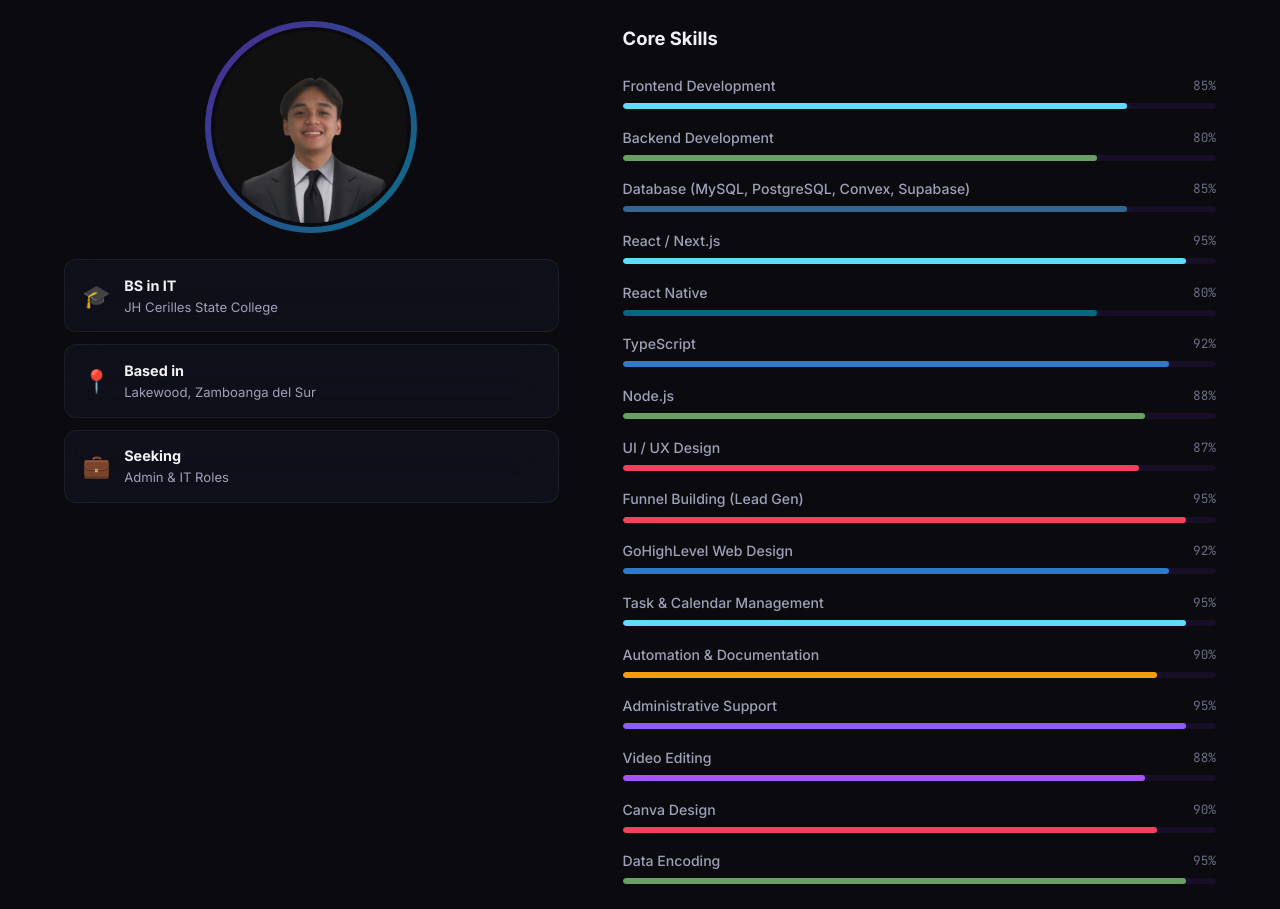
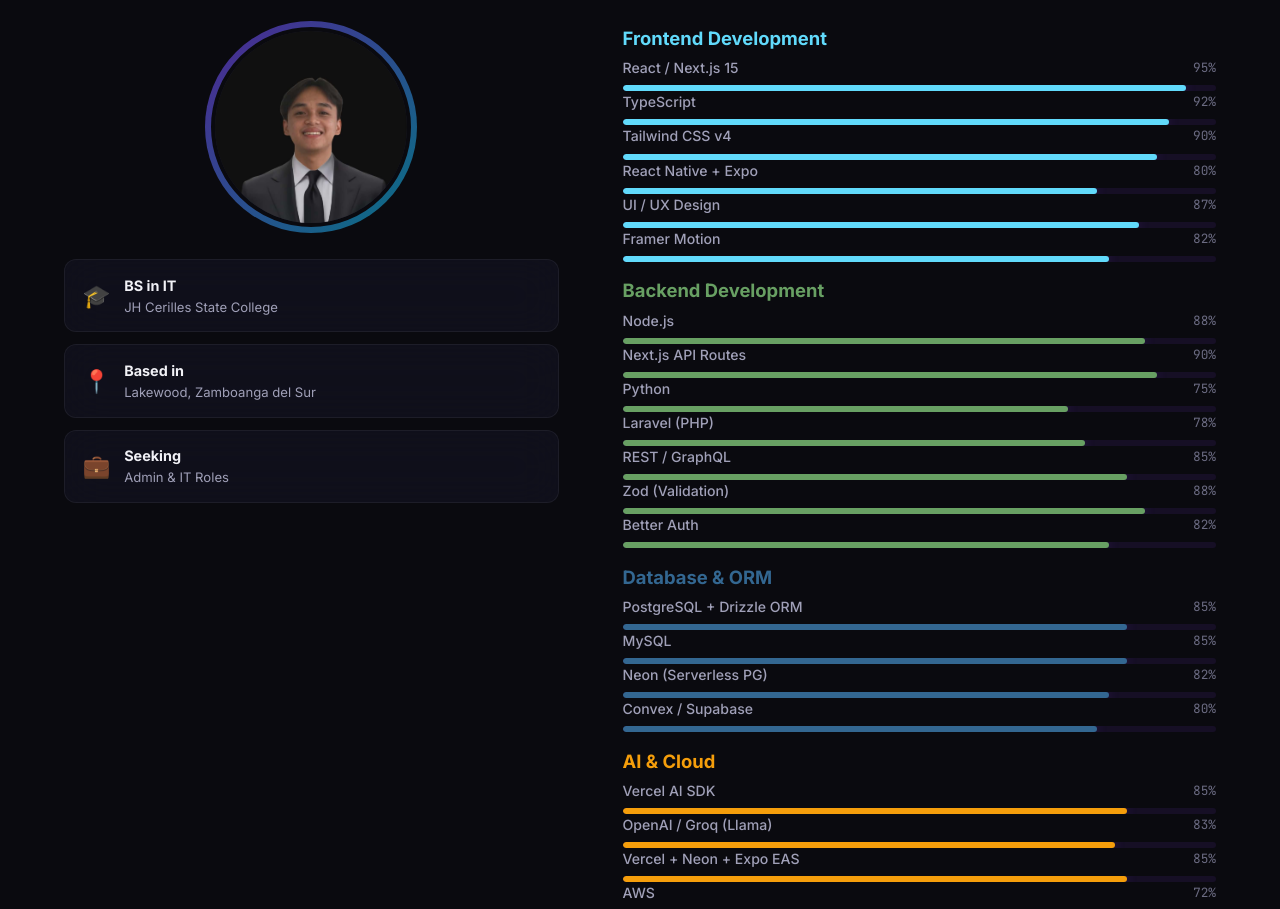
Before and after one commit to 4ng3lou/Angelou-Portfolio, a Next.js app: page / in a window 1280 px wide. Shown: the part 1100-2009 px from the top of the page. Built offline with nearby package versions, Linux system fonts and the light colour scheme.

Commit message:
Add Laravel skill and categorize skills section

```diff
--- a/src/components/About.tsx
+++ b/src/components/About.tsx
@@ -5,23 +5,90 @@
 import SectionHeading from "./SectionHeading";
 import styles from "./About.module.css";
 
-const skills = [
-    { name: "Frontend Development", level: 85, color: "#61dafb" },
-    { name: "Backend Development", level: 80, color: "#68a063" },
-    { name: "Database (MySQL, PostgreSQL, Convex, Supabase)", level: 85, color: "#336791" },
-    { name: "React / Next.js", level: 95, color: "#61dafb" },
-    { name: "React Native", level: 80, color: "#016783ff" },
-    { name: "TypeScript", level: 92, color: "#3178c6" },
-    { name: "Node.js", level: 88, color: "#68a063" },
-    { name: "UI / UX Design", level: 87, color: "#f43f5e" },
-    { name: "Funnel Building (Lead Gen)", level: 95, color: "#f43f5e" },
-    { name: "GoHighLevel Web Design", level: 92, color: "#3178c6" },
-    { name: "Task & Calendar Management", level: 95, color: "#61dafb" },
-    { name: "Automation & Documentation", level: 90, color: "#f59e0b" },
-    { name: "Administrative Support", level: 95, color: "#8b5cf6" },
-    { name: "Video Editing", level: 88, color: "#a855f7" },
-    { name: "Canva Design", level: 90, color: "#f43f5e" },
-    { name: "Data Encoding", level: 95, color: "#68a063" },
+const skillCategories = [
+    {
+        category: "Frontend Development",
+        color: "#61dafb",
+        skills: [
+            { name: "React / Next.js 15", level: 95 },
+            { name: "TypeScript", level: 92 },
+            { name: "Tailwind CSS v4", level: 90 },
+            { name: "React Native + Expo", level: 80 },
+            { name: "UI / UX Design", level: 87 },
+            { name: "Framer Motion", level: 82 },
+        ],
+    },
+    {
+        category: "Backend Development",
+        color: "#68a063",
+        skills: [
+            { name: "Node.js", level: 88 },
+            { name: "Next.js API Routes", level: 90 },
+            { name: "Python", level: 75 },
+            { name: "Laravel (PHP)", level: 78 },
+            { name: "REST / GraphQL", level: 85 },
+            { name: "Zod (Validation)", level: 88 },
+            { name: "Better Auth", level: 82 },
+        ],
+    },
+    {
+        category: "Database & ORM",
+        color: "#336791",
+        skills: [
+            { name: "PostgreSQL + Drizzle ORM", level: 85 },
+            { name: "MySQL", level: 85 },
+            { name: "Neon (Serverless PG)", level: 82 },
+            { name: "Convex / Supabase", level: 80 },
+        ],
+    },
+    {
+        category: "AI & Cloud",
+        color: "#f59e0b",
+        skills: [
+            { name: "Vercel AI SDK", level: 85 },
+            { name: "OpenAI / Groq (Llama)", level: 83 },
+            { name: "Vercel + Neon + Expo EAS", level: 85 },
+            { name: "AWS", level: 72 },
+            { name: "Docker / CI/CD", level: 75 },
+        ],
+    },
+    {
+        category: "Tools & Package Managers",
+        color: "#8b5cf6",
+        skills: [
+            { name: "Bun", level: 85 },
+            { name: "Git / GitHub", level: 90 },
+            { name: "Turborepo (Monorepo)", level: 80 },
+            { name: "Figma", level: 82 },
+            { name: "WordPress / Elementor", level: 88 },
+            { name: "GoHighLevel (GHL)", level: 92 },
+        ],
+    },
+    {
+        category: "Administrative & Digital",
+        color: "#f43f5e",
+        skills: [
+            { name: "Funnel Building (Lead Gen)", level: 95 },
+            { name: "Task & Calendar Management", level: 95 },
+            { name: "Automation & Documentation", level: 90 },
+            { name: "Administrative Support", level: 95 },
+            { name: "Video Editing", level: 88 },
+            { name: "Canva / Adobe Express", level: 90 },
+            { name: "Data Encoding", level: 95 },
+        ],
+    },
+];
+
+const techTags = [
+    "HTML", "CSS", "PHP", "JavaScript", "TypeScript", "Next.js 15", "React",
+    "React Native", "Expo", "Bun", "Node.js", "Python", "C++", "C#", "Java",
+    "MySQL", "PostgreSQL", "Drizzle ORM", "Neon", "Convex", "Supabase",
+    "Vercel AI SDK", "OpenAI", "Groq", "Tailwind CSS v4", "Better Auth", "Zod",
+    "Vercel", "Expo EAS", "Turborepo", "GitHub", "Git", "Docker", "AWS",
+    "GraphQL", "REST", "CI/CD", "Figma", "Canva", "Adobe Express", "CapCut",
+    "Notion", "Trello", "ClickUp", "Airtable", "Asana", "Google Workspace",
+    "MS Office", "Slack", "Teams", "Loom", "DocuSign", "WordPress", "Elementor",
+    "GoHighLevel", "Zoho", "Meta Ads Manager", "Google Data Studio",
 ];
 
 const softSkills = [
@@ -32,12 +99,12 @@
     "Detail-Oriented & Deadline Driven",
     "Marketing Automation & CRM",
     "Email/SMS Campaign Setup",
-    "Performance Analytics"
+    "Performance Analytics",
 ];
 
 const containerVar = {
     hidden: {},
-    show: { transition: { staggerChildren: 0.1 } },
+    show: { transition: { staggerChildren: 0.08 } },
 };
 
 const itemVar = {
@@ -55,6 +122,7 @@
                 />
 
                 <div className={styles.grid}>
+                    {/* Left — Avatar & Info Cards */}
                     <motion.div
                         className={styles.left}
                         initial={{ opacity: 0, x: -50 }}
@@ -99,6 +167,7 @@
                         </div>
                     </motion.div>
 
+                    {/* Right — Skills */}
                     <motion.div
                         className={styles.right}
                         variants={containerVar}
@@ -106,9 +175,12 @@
                         whileInView="show"
                         viewport={{ once: true }}
                     >
-                        <h3 className={styles.skillsTitle}>Core Skills</h3>
-
-                        {skills.map((s) => (
+                        {skillCategories.map((cat) => (
+                            <motion.div key={cat.category} variants={itemVar} className={styles.skillCategory}>
+                                <h3 className={styles.skillsTitle} style={{ color: cat.color }}>
+                                    {cat.category}
+                                </h3>
+                                {cat.skills.map((s) => (
                                     <motion.div
                                         key={s.name}
                                         className={styles.skillRow}
@@ -125,65 +197,27 @@
                                                 whileInView={{ width: `${s.level}%` }}
                                                 viewport={{ once: true }}
                                                 transition={{ duration: 1, ease: "easeOut" }}
-                                        style={{ background: s.color }}
+                                                style={{ background: cat.color }}
                                             />
                                         </div>
                                     </motion.div>
                                 ))}
+                            </motion.div>
+                        ))}
 
+                        {/* Tech Tags */}
+                        <h3 className={styles.skillsTitle} style={{ color: "#a855f7" }}>Tech Stack & Tools</h3>
                         <div className={styles.techTags}>
-                            {[
-                                "HTML",
-                                "CSS",
-                                "PHP",
-                                "JavaScript",
-                                "Next.js",
-                                "TypeScript",
-                                "C++",
-                                "MySQL",
-                                "Java",
-                                "C#",
-                                "Canva",
-                                "Adobe Express",
-                                "CapCut",
-                                "Notion",
-                                "Trello",
-                                "ClickUp",
-                                "Airtable",
-                                "Asana",
-                                "Google Workspace",
-                                "MS Office",
-                                "Slack",
-                                "Teams",
-                                "Loom",
-                                "DocuSign",
-                                "Google Data Studio",
-                                "WordPress",
-                                "Elementor",
-                                "Figma",
-                                "GitHub",
-                                "Git",
-                                "Docker",
-                                "AWS",
-                                "GraphQL",
-                                "REST",
-                                "CI/CD",
-                                "GoHighLevel (GHL)",
-                                "Zoho",
-                                "Meta Ads Manager",
-                            ].map((t) => (
-                                <span key={t} className={styles.tag}>
-                                    {t}
-                                </span>
+                            {techTags.map((t) => (
+                                <span key={t} className={styles.tag}>{t}</span>
                             ))}
                         </div>
 
+                        {/* Soft Skills */}
                         <h3 className={styles.softSkillsTitle}>Soft Skills & Attributes</h3>
                         <div className={styles.softSkillsList}>
                             {softSkills.map((st) => (
-                                <span key={st} className={styles.softTag}>
-                                    {st}
-                                </span>
+                                <span key={st} className={styles.softTag}>{st}</span>
                             ))}
                         </div>
                     </motion.div>
--- a/src/components/Projects.tsx
+++ b/src/components/Projects.tsx
@@ -51,6 +51,20 @@
     },
     {
         id: "2",
+        title: "SupportAI",
+        description: "SupportAI acts as a first-line support system that uses AI to instantly respond to customer inquiries. When a situation requires human empathy or expertise, it seamlessly escalates the conversation to a live human agent — all within the same interface.",
+        detailedDescription: "Customers can chat with an AI assistant, submit support tickets, track their issues, and get connected to a human agent when needed. Agents can monitor all incoming conversations, view full chat histories, reply to customers directly, and manage support tickets from a dedicated Agent Panel. Admins have full visibility across the platform — managing users, agents, tickets, analytics, and the knowledge base.",
+        tags: ["Next.js 15", "Bun", "PostgreSQL + Drizzle", "Vercel AI SDK + Groq", "Tailwind CSS v4", "Vercel + Neon", "React Native + Expo"],
+        category: "Web App",
+        liveUrl: "https://ai-support-web-rose.vercel.app/",
+        gradient: "linear-gradient(135deg, #10b981, #06b6d4)",
+        emoji: "🤖",
+        image: "/images/job_portal.jpg",
+        gallery: []
+    },
+
+    {
+        id: "3",
         title: "Online Job Portal",
         description:
             "A full-stack job portal connecting job seekers and employers with secure authentication.",
@@ -71,7 +85,7 @@
         ]
     },
     {
-        id: "3",
+        id: "4",
         title: "Edited Videos Collection",
         description:
             "A showcase of professionally edited videos, including cinematic sequences and event coverage.",
@@ -89,7 +103,7 @@
         ]
     },
     {
-        id: "4",
+        id: "5",
         title: "Canva Design Portfolio",
         description:
             "Creative graphic designs ranging from social media branding to professional presentations.",
```
Lines whose indentation alone changed are shown as unchanged.
